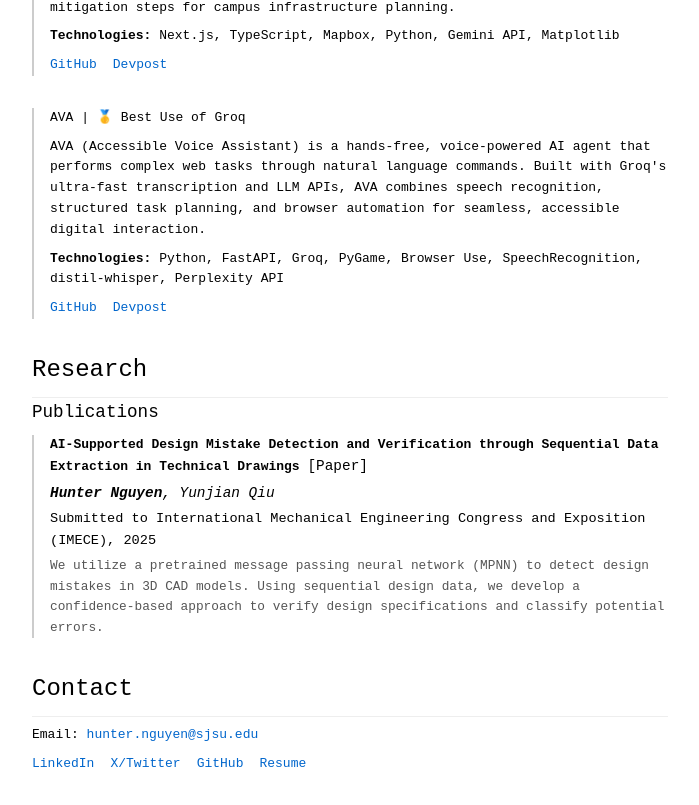
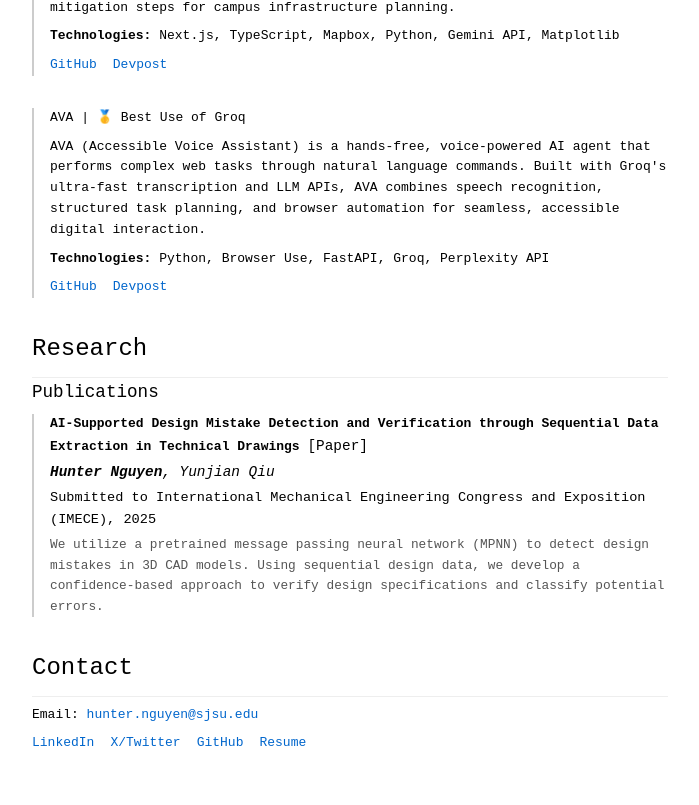
Before and after one commit to hunter-nguyen/hunter-nguyen.github.io, a React (Vite) app: page / in a window 1280 px wide. Shown: the part 1084-1889 px from the top of the page, without its empty margins (290-989 px from the left). Built offline with nearby package versions, Linux system fonts and the light colour scheme.

Commit message:
edit ava technologies

```diff
--- a/src/components/Projects.tsx
+++ b/src/components/Projects.tsx
@@ -28,7 +28,7 @@ const projectsData: Project[] = [
   {
     title: "AVA | 🥇 Best Use of Groq",
     description: "AVA (Accessible Voice Assistant) is a hands-free, voice-powered AI agent that performs complex web tasks through natural language commands. Built with Groq's ultra-fast transcription and LLM APIs, AVA combines speech recognition, structured task planning, and browser automation for seamless, accessible digital interaction.",
-    technologies: ["Python", "FastAPI", "Groq", "PyGame", "Browser Use", "SpeechRecognition", "distil-whisper", "Perplexity API"],
+    technologies: ["Python", "Browser Use", "FastAPI", "Groq", "Perplexity API"],
     githubUrl: "https://github.com/n8thantran/HackHayward2025",
     devpostUrl: "https://devpost.com/software/ava-zamdu0"
   },
```
